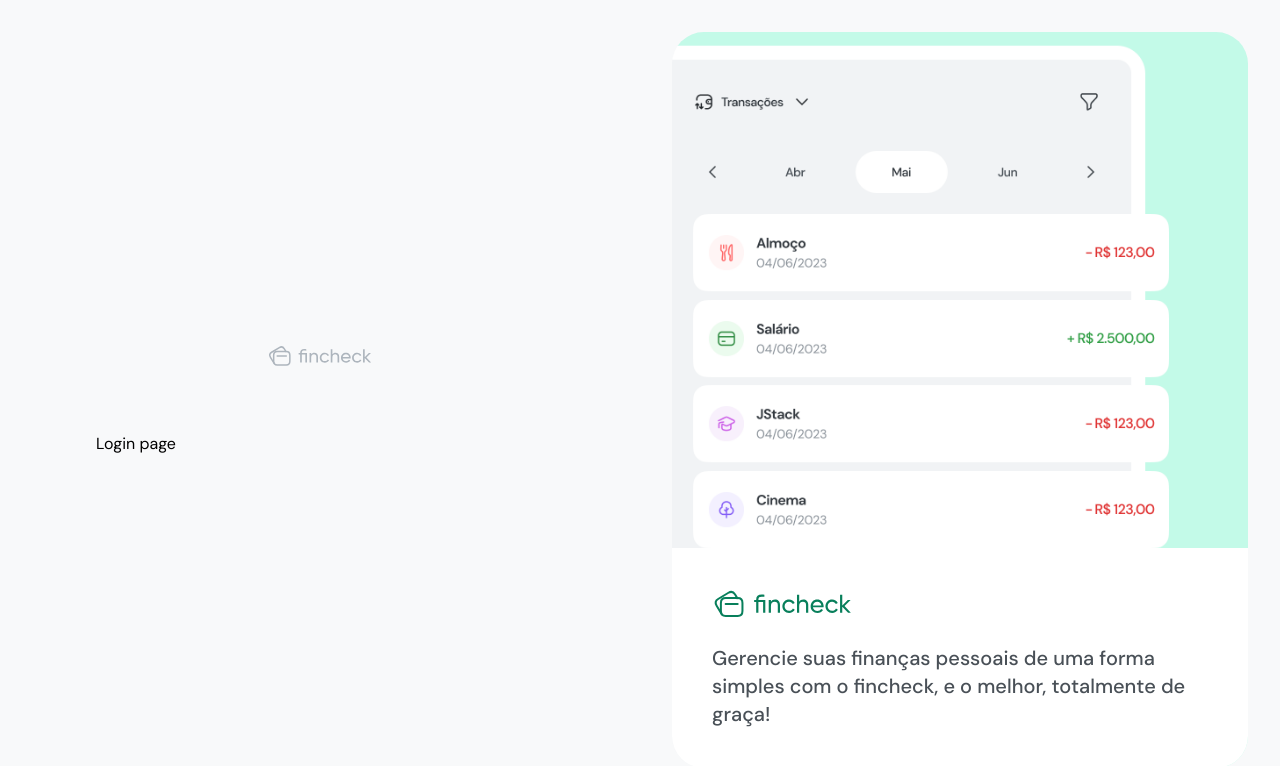
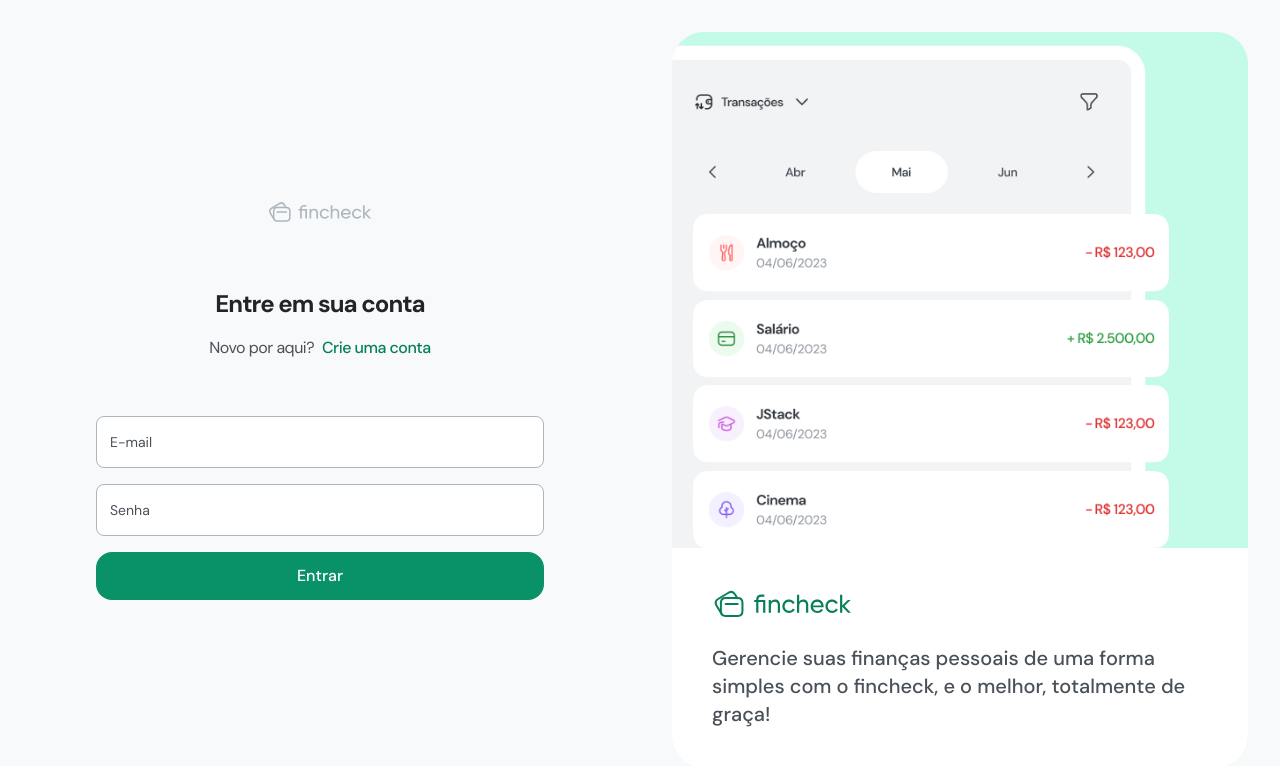
Before and after one commit to Fekleite/fincheck-ui, a React (Vite) app: page /login in a window 1280 px wide. Shown: the top 766 px of the page. Built offline with nearby package versions, Linux system fonts and the light colour scheme.

Commit message:
feat: create login page ui

```diff
--- a/src/ui/pages/Login/index.tsx
+++ b/src/ui/pages/Login/index.tsx
@@ -1,3 +1,32 @@
+import { Link } from "react-router-dom";
+
+import { Input } from "../../components/Input";
+import { Button } from "../../components/Button";
+
 export function Login() {
-  return <h1>Login page</h1>
+  return (
+    <div>
+      <header className="flex flex-col items-center gap-4">
+        <h1 className="text-2xl font-bold text-gray-900 -tracking-[1px]">Entre em sua conta</h1>
+
+        <p className="space-x-2">
+          <span className="text-gray-700 -tracking-[0.5px]">Novo por aqui?</span>
+
+          <Link to="/register" className="text-teal-900 font-medium -tracking-[0.5px]">Crie uma conta</Link>
+        </p>
+      </header>
+
+      <form className="mt-14 flex flex-col gap-4">
+        <Input placeholder="E-mail" type="email" name="email" />
+        <Input placeholder="Senha" type="password" name="password" />
+
+        <Button
+          type="submit"
+          className="mt-2"
+        >
+          Entrar
+        </Button>
+      </form>
+    </div>
+  )
 }
```
